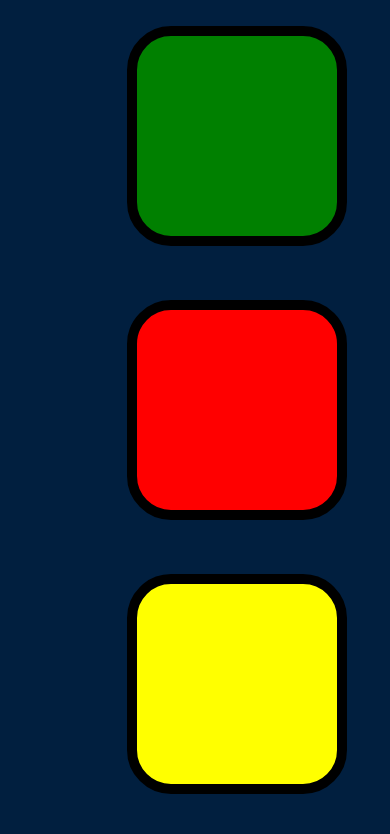
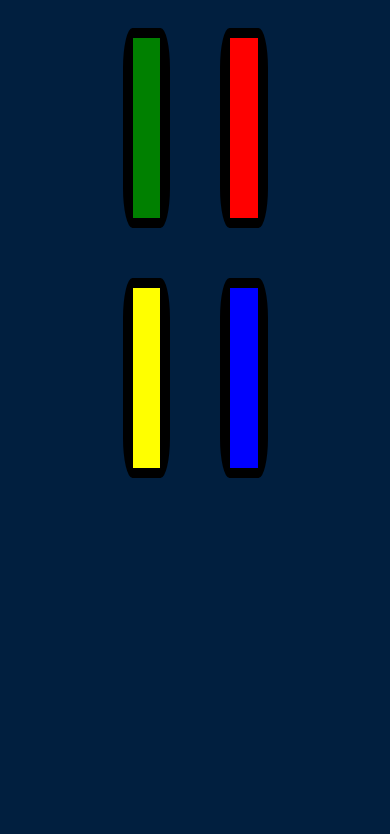
Before and after one commit to Rishi47Sharma/Simon-Game, a plain HTML site: page index.html in a window 390 px wide. Shown: the part 180-1014 px from the top of the page. After the commit the page ends 844 px from the top, so only its background shows below. Drawn offline with Linux system fonts and the light colour scheme.

Commit message:
responsive layout

```diff
--- a/index.html
+++ b/index.html
@@ -1,41 +1,30 @@
 <!DOCTYPE html>
 <html lang="en" dir="ltr">
-
   <head>
-  <meta charset="utf-8">
+    <meta charset="utf-8" />
     <title>Simon</title>
-  <link rel="stylesheet" href="styles.css">
-  <link href="https://fonts.googleapis.com/css?family=Press+Start+2P" rel="stylesheet">
+    <link rel="stylesheet" href="styles.css" />
+    <link
+      href="https://fonts.googleapis.com/css?family=Press+Start+2P"
+      rel="stylesheet"
+    />
   </head>
 
   <body>
     <h1 id="level-title">Press A Key to Start</h1>
     <div class="container">
-    <div lass="row">
+      <div class="row">
+        <div type="button" id="green" class="btn green"></div>
 
-      <div type="button" id="green" class="btn green">
-
-      </div>
-
-      <div type="button" id="red" class="btn red">
-
-      </div>
+        <div type="button" id="red" class="btn red"></div>
       </div>
 
       <div class="row">
-
-      <div type="button" id="yellow" class="btn yellow">
-
+        <div type="button" id="yellow" class="btn yellow"></div>
+        <div type="button" id="blue" class="btn blue"></div>
       </div>
-      <div type="button" id="blue" class="btn blue">
-
-      </div>
-
-    </div>
-
     </div>
 
     <script src="/index.js"></script>
   </body>
-
 </html>
--- a/styles.css
+++ b/styles.css
@@ -1,6 +1,15 @@
+*{
+  margin: 0;
+  padding: 0;
+  box-sizing: border-box;
+  /* display: flex; */
+}
+
 body {
   text-align: center;
   background-color: #011F3F;
+  display: flex;
+  flex-direction: column;
 
 }
 
@@ -16,6 +25,10 @@ body {
   width: 50%;
   margin: auto;
 
+}
+.row{
+  display: flex;
+  justify-content: center;
 }
 
 .btn {
```
Lines whose indentation alone changed are shown as unchanged.
